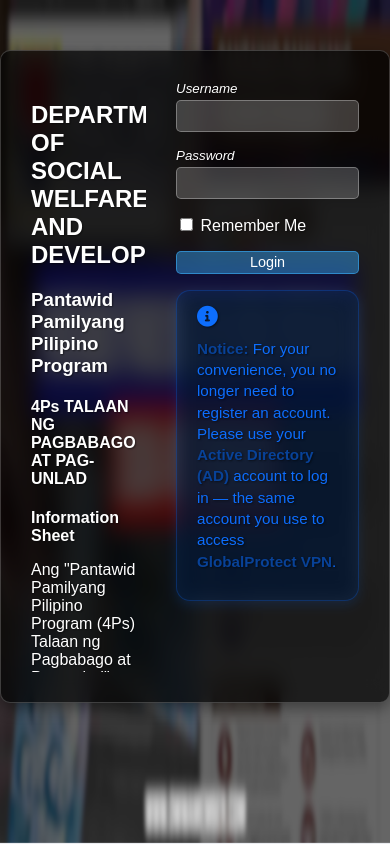
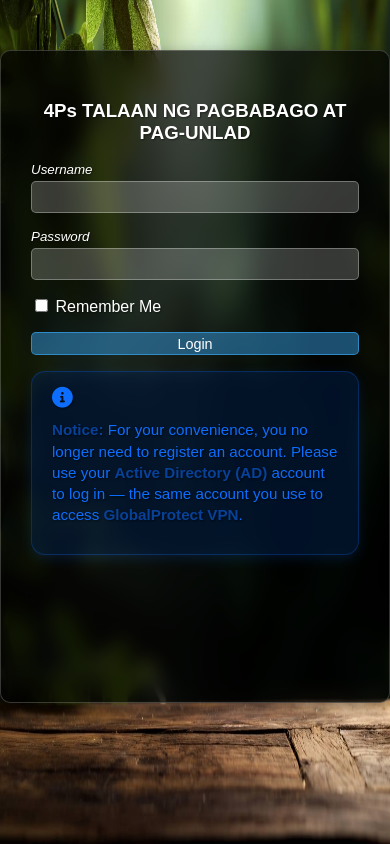
Before and after one commit to Alden0827/fds_talaan, a Flask app: page /login in a window 390 px wide. Run offline with Flask 3, Linux system fonts and the light colour scheme; some libraries are stand-ins or nearby versions.

Commit message:
fixed login view in mobile mode

```diff
--- a/static/css/alerts.css
+++ b/static/css/alerts.css
@@ -86,7 +86,7 @@
 
 /* Warning */
 .alert-warning {
-  background: rgba(255, 193, 7, 0.2);
+  background: rgba(255, 193, 7, 1);
   color: #664d03;
   border: 1px solid rgba(255, 193, 7, 0.3);
   box-shadow: 0 4px 12px rgba(255, 193, 7, 0.15);
--- a/static/css/styles.css
+++ b/static/css/styles.css
@@ -2,7 +2,8 @@
 body {
     /*background-image: url('https://i0.wp.com/picjumbo.com/wp-content/uploads/green-natural-background-with-wooden-surface-free-image.jpeg?w=2210&quality=70');*/
     /*background-image: url('https://www.childhealthindicatorsbc.ca/sites/default/files/inline-images/family%20module%20graphic.png');*/
-    background-image: url('../images/bg.png');
+    /*background-image: url('../images/bg.png');*/
+    background-image: url('../images/bg2.jpg');
 
     background-size: cover;
     /*background-position: center;*/
@@ -22,8 +23,15 @@
     border-radius: 10px;
     padding: 20px;
     margin: 20px;
+    /*margin-left: 0px;*/
 }
 
+@media (max-width: 768px) {
+    .glass-container {
+        margin-left: 0px;
+    }
+
+}
 
 .sidebar {
     width: 210px;
@@ -54,7 +62,7 @@
 }
 
 .sidebar-nav .nav-item {
-    padding: 10px 20px;
+    padding: 10px 0px;
 }
 
 .sidebar-nav .nav-link {
@@ -105,14 +113,14 @@
         margin-top: 0; /* just in case */
         z-index: 100;
         /*margin-left: 0px;*/
-        margin-left: 11px;
+        margin-left: -17px;
     }
 
 }
 
 @media (max-width: 768px) {
     .sidebar {
-        width: 50px;
+        width: 20px;
     }
 
     .sidebar .sidebar-brand span,
@@ -189,6 +197,24 @@
     display: flex;
     flex-direction: column;
     min-width: 0;
+}
+
+.login-item {
+    display: flex;
+    flex-direction: column;
+    min-width: 0px;
+}
+
+@media (max-width: 768px) {
+    .login-item {
+        display: flex;
+        flex-direction: column;
+        min-width: 250px;
+    }
+
+    .info-column {
+        display: none;
+    }
 }
 
 /* --- Responsive tweaks --- */
@@ -442,8 +468,8 @@
         justify-content: center; /* center nav on small screens */
         padding: 10px 10px;
         width: 10px;
-/*        z-index: :100;
-        margin-left: 11px;*/
+        z-index: :100;
+        margin-left: 10px;
     }
 
     .navbar-nav {
--- a/templates/index.html
+++ b/templates/index.html
@@ -115,7 +115,7 @@
         <div class="question-grid">
             <div class="question-item">
                 <label for="household_id" class="form-label required">Household ID number:</label>
-                <input type="text" class="form-control mb-3" id="household_id" name="household_id" value="{{ assessment.beneficiary.household_id if assessment else '045810001-9412-00043' }}" required {% if assessment %}readonly{% endif %}>
+                <input type="text" class="form-control mb-3" id="household_id" name="household_id" value="{{ assessment.beneficiary.household_id if assessment else '' }}" required {% if assessment %}readonly{% endif %} placeholder="e.g: 123456789-1234-12345">
                <button type="button" id="btnSearch" class="btn btn-primary mt-2" {% if assessment %}disabled{% endif %}>
                     <i class="fas fa-search"></i> Search
                 </button>
--- a/templates/login.html
+++ b/templates/login.html
@@ -12,24 +12,42 @@
     margin-left: 0px;
     padding: 0px;
 }
-</style>
 
-<div class="glass-panel" style="
+.login-panel-style {
     display: grid;
-    grid-template-columns: 2fr 1fr; /* Info column wider, login column narrower */
+    grid-template-columns: 2fr 1fr;
     gap: 30px;
     padding: 30px;
     max-width: 1000px;
     margin: 50px auto;
     min-height: 70vh;
     align-items: start;
+}
+
+/*@media (max-width: 768px) {
+    .login-panel-style {
+        display: grid;
+        grid-template-columns: 2fr 1fr;
+        gap: 30px;
+        padding: 30px;
+        max-width: 1000px;
+        margin: 50px auto;
+        min-height: 70vh;
+        align-items: start;
+    }
+}
+*/
+</style>
+
+<div class="glass-panel login-panel-style" style="
+
 ">
 
     <!-- Column 1: Informational Text -->
     <div class="info-column" style="overflow-y: auto; max-height: 70vh;">
                 <h2>DEPARTMENT OF SOCIAL WELFARE AND DEVELOPMENT</h2>
                 <h3>Pantawid Pamilyang Pilipino Program</h3>
-                <h4>4Ps TALAAN NG PAGBABAGO AT PAG-UNLAD</h4>
+                <hr>
                 <p><strong>Information Sheet</strong></p>
                 <p>Ang "Pantawid Pamilyang Pilipino Program (4Ps) Talaan ng Pagbabago at Pag-unlad" ay isang beneficiary self-assessment tool na idinisenyo upang sukatin at subaybayan ang inyong pag-unlad o pagbabago sa mga partner-beneficiaries ng 4Ps.</p>
                 <p>Ito ay sistematikong pamamaraan na nagbibigay-daan upang makita ang resulta mula sa paglahok sa 4Ps. Isa rin itong kasangkapan na magsisilbing gabay sa pagpaplano at pagpapatupad ng mga programa at serbisyo tulad ng Family Development Session (FDS), para sa mga pamilyang benepisyaryo ng 4Ps.</p>
@@ -49,12 +67,16 @@
 
     <!-- Column 2: Login Form -->
     <div class="login-column">
+        <div style="text-align: center;">
+            <h3>4Ps TALAAN NG PAGBABAGO AT PAG-UNLAD</h3>
+        </div>
+
         <form method="POST" action="{{ url_for('login') }}">
-            <div class="question-item  mb-3">
+            <div class="login-item  mb-3">
                 <label for="username" class="form-label">Username</label>
                 <input type="text" class="form-control" id="username" name="username" required>
             </div>
-            <div class="question-item mb-3">
+            <div class="login-item mb-3">
                 <label for="password" class="form-label">Password</label>
                 <input type="password" class="form-control" id="password" name="password" required>
             </div>
@@ -62,7 +84,7 @@
                 <input type="checkbox" class="form-check-input" id="remember">
                 <label class="form-check-label" for="remember">Remember Me</label>
             </div>
-            <div class="question-item mb-3">
+            <div class="login-item mb-3">
                 <button type="submit" class="btn btn-primary w-100">Login</button>
             </div>
             <div class="alert alert-info alert-dismissible fade show shadow-sm" role="alert">
--- a/templates/results.html
+++ b/templates/results.html
@@ -9,13 +9,13 @@
 <div class="card mb-4">
     <div class="card-body">
         <form method="GET" action="{{ url_for('results') }}" class="row g-3 align-items-center">
-            <div class="col-md-5">
+            <div class="col-md-5 mb-3">
                 <label for="search" class="visually-hidden">Search</label>
                 <input type="text" class="form-control" id="search" name="search" placeholder="Search by Name or Household ID" value="{{ search_query or '' }}">
             </div>
-            <div class="col-md-5">
+            <div class="col-md-5 mb-3">
                 <label for="session_id" class="visually-hidden">Session</label>
-                <select class="form-select" id="session_id" name="session_id">
+                <select class="form-select" id="session_id " name="session_id">
                     <option value="">All Sessions</option>
                     {% for session in sessions %}
                         <option value="{{ session.id }}" {% if session.id == selected_session_id %}selected{% endif %}>{{ session.name }}</option>
```
Also changed, not shown: static/images/bg2 - Copy.jpg (renamed from green-natural-background-with-wooden-surface-free-image.jpeg), static/images/bg2.jpg (added), static/images/green-natural-background-with-wooden-surface-free-image.webp (renamed from green-natural-background-with-wooden-surface-free-image.webp).
